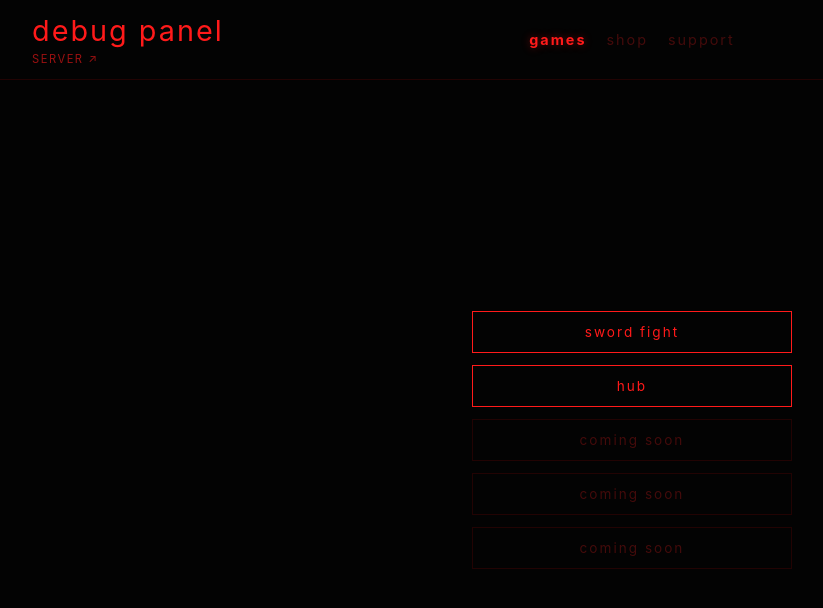
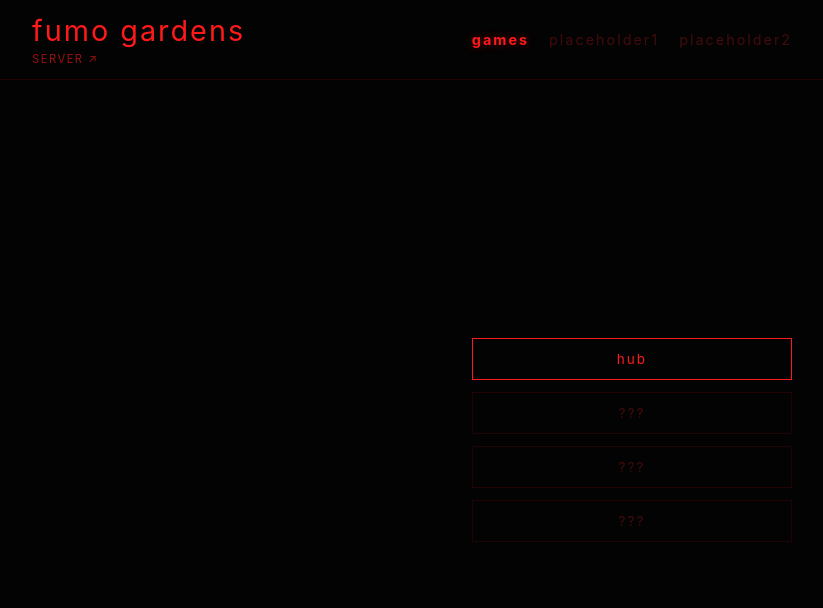
Before and after one commit to n3987frejhw098h324/debugthingyea, a plain HTML site: page index.html in a window 1280 px wide. Shown: the whole page, without its empty margins (8-831 px from the left). Drawn offline with Linux system fonts and the light colour scheme.

Commit message:
Update index.html

```diff
--- a/index.html
+++ b/index.html
@@ -190,15 +190,15 @@
 
     <div class="topbar">
         <div class="topbar-left">
-            <h1>DEBUG PANEL</h1>
+            <h1>fumo gardens</h1>
             <a href="https://discord.gg/ggardens" class="discord-link" target="_blank">server ↗</a>
         </div>
 
         <div class="topbar-center">
             <div class="tabs">
                 <button class="tab-btn active" onclick="switchTab(event, 'games')">games</button>
-                <button class="tab-btn" onclick="switchTab(event, 'shop')">shop</button>
-                <button class="tab-btn" onclick="switchTab(event, 'support')">support</button>
+                <button class="tab-btn" onclick="switchTab(event, 'shop')">PLACEHOLDER1</button>
+                <button class="tab-btn" onclick="switchTab(event, 'support')">PLACEHOLDER2</button>
             </div>
         </div>
 
@@ -207,11 +207,10 @@
 
     <div class="main-container">
         <div id="games" class="tab-content active">
-            <a href="roblox://placeId=96078068813624/" class="btn">Sword Fight</a>
-            <a href="roblox://placeId=91233867472736/" class="btn">Hub</a>
-            <div class="btn-soon">coming soon</div>
-            <div class="btn-soon">coming soon</div>
-            <div class="btn-soon">coming soon</div>
+            <a href="roblox://placeId=121691864828928/" class="btn">Hub</a>
+            <div class="btn-soon">???</div>
+            <div class="btn-soon">???</div>
+            <div class="btn-soon">???</div>
         </div>
 
         <div id="shop" class="tab-content">
```
